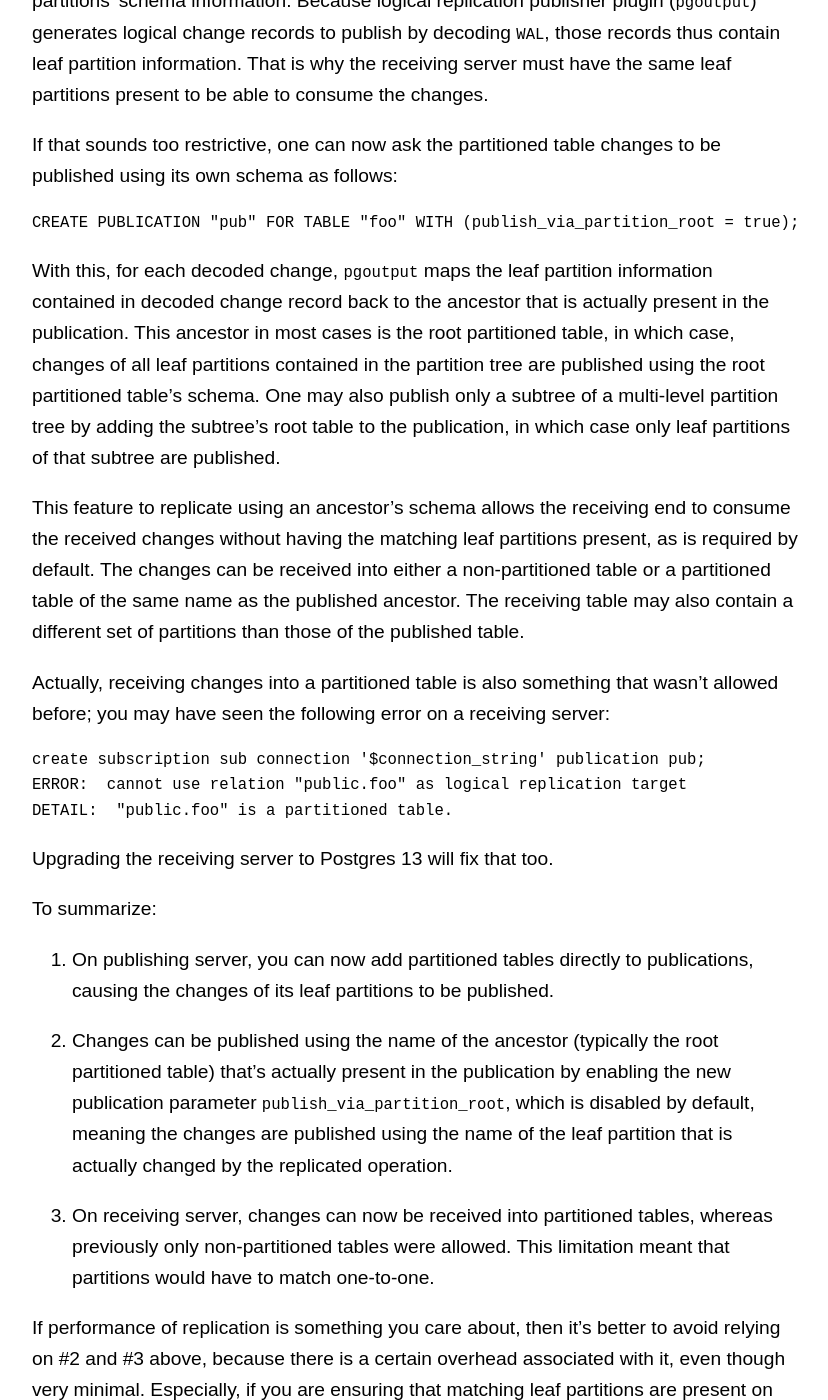
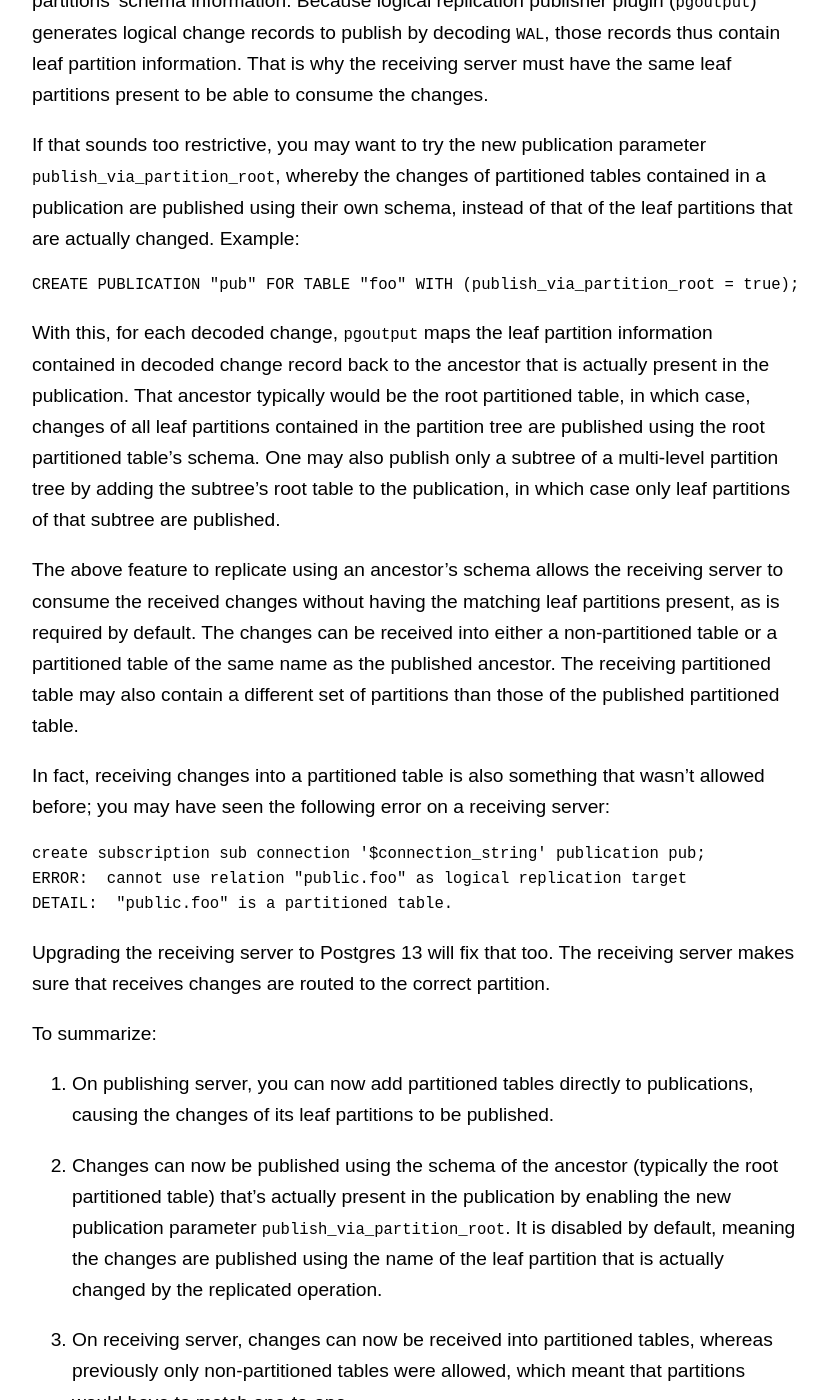
Before and after one commit to amitlan/website, a Jekyll site: the page built from writing/pg/partition-logical-replication/index.md, in a window 1280 px wide and 1400 px high, scrolled down 951 px. Shown: the whole window, without its empty margins (224-1052 px from the left). Built offline with Jekyll 4.4.1, drawn with Linux system fonts in a browser that asks for light colours; some of the changed text lies outside the part shown.

Commit message:
partition-logical-replication: wording

````diff
--- a/writing/pg/partition-logical-replication/index.md
+++ b/writing/pg/partition-logical-replication/index.md
@@ -35,8 +35,10 @@ generates logical change records to publish by decoding `WAL`, those records thu
 contain leaf partition information. That is why the receiving server must have the
 same leaf partitions present to be able to consume the changes.
 
-If that sounds too restrictive, one can now ask the partitioned table changes to be
-published using its own schema as follows:
+If that sounds too restrictive, you may want to try the new publication parameter
+`publish_via_partition_root`, whereby the changes of partitioned tables contained
+in a publication are published using their own schema, instead of that of the leaf
+partitions that are actually changed.  Example:
 
 ```
 CREATE PUBLICATION "pub" FOR TABLE "foo" WITH (publish_via_partition_root = true);
@@ -44,20 +46,20 @@ CREATE PUBLICATION "pub" FOR TABLE "foo" WITH (publish_via_partition_root = true
 
 With this, for each decoded change, `pgoutput` maps the leaf partition information
 contained in decoded change record back to the ancestor that is actually present in
-the publication.  This ancestor in most cases is the root partitioned table, in which
-case, changes of all leaf partitions contained in the partition tree are published
-using the root partitioned table's schema.  One may also publish only a subtree of a
-multi-level partition tree by adding the subtree's root table to the publication, in
-which case only leaf partitions of that subtree are published.
+the publication.  That ancestor typically would be the root partitioned table,
+in which case, changes of all leaf partitions contained in the partition tree are
+published using the root partitioned table's schema.  One may also publish only a
+subtree of a multi-level partition tree by adding the subtree's root table to the
+publication, in which case only leaf partitions of that subtree are published.
 
-This feature to replicate using an ancestor's schema allows the receiving end to
-consume the received changes without having the matching leaf partitions present,
+The above feature to replicate using an ancestor's schema allows the receiving server
+to consume the received changes without having the matching leaf partitions present,
 as is required by default.  The changes can be received into either a non-partitioned
-table or a  partitioned table of the same name as the published ancestor.  The
-receiving table may also contain a different set of partitions than those of the
-published table.
+table or a partitioned table of the same name as the published ancestor.  The
+receiving partitioned table may also contain a different set of partitions than those
+of the published partitioned table.
 
-Actually, receiving changes into a partitioned table is also something that wasn't
+In fact, receiving changes into a partitioned table is also something that wasn't
 allowed before; you may have seen the following error on a receiving server:
 
 ```
@@ -66,24 +68,25 @@ ERROR:  cannot use relation "public.foo" as logical replication target
 DETAIL:  "public.foo" is a partitioned table.
 ```
 
-Upgrading the receiving server to Postgres 13 will fix that too.
+Upgrading the receiving server to Postgres 13 will fix that too.  The receiving
+server makes sure that receives changes are routed to the correct partition.
 
 To summarize:
 
 1. On publishing server, you can now add partitioned tables directly to
 publications, causing the changes of its leaf partitions to be published.
 
-2. Changes can be published using the name of the ancestor (typically the
+2. Changes can now be published using the schema of the ancestor (typically the
 root partitioned table) that's actually present in the publication by
-enabling the new publication parameter `publish_via_partition_root`, which
+enabling the new publication parameter `publish_via_partition_root`.  It
 is disabled by default, meaning the changes are published using the name
 of the leaf partition that is actually changed by the replicated operation.
 
 3. On receiving server, changes can now be received into partitioned tables,
-whereas previously only non-partitioned tables were allowed.  This
-limitation meant that partitions would have to match one-to-one.
+whereas previously only non-partitioned tables were allowed, which meant
+that partitions would have to match one-to-one.
 
 If performance of replication is something you care about, then it’s better to
 avoid relying on #2 and #3 above, because there is a certain overhead associated
 with it, even though very minimal. Especially, if you are ensuring that matching
-leaf partitions are present on both servers, using only #1 gets the job done.
+leaf partitions are present on both servers, using only #1 might be enough for you.
````
